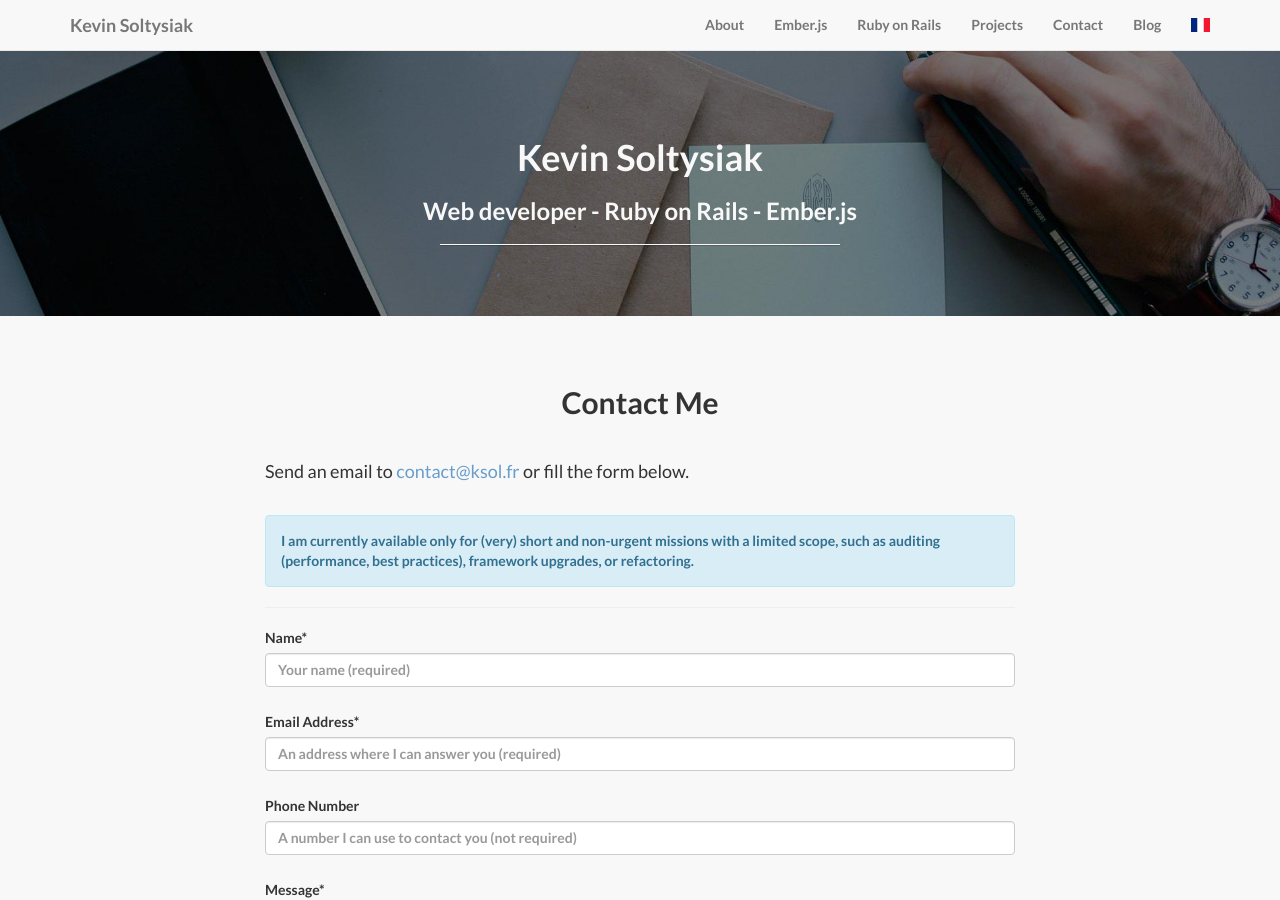
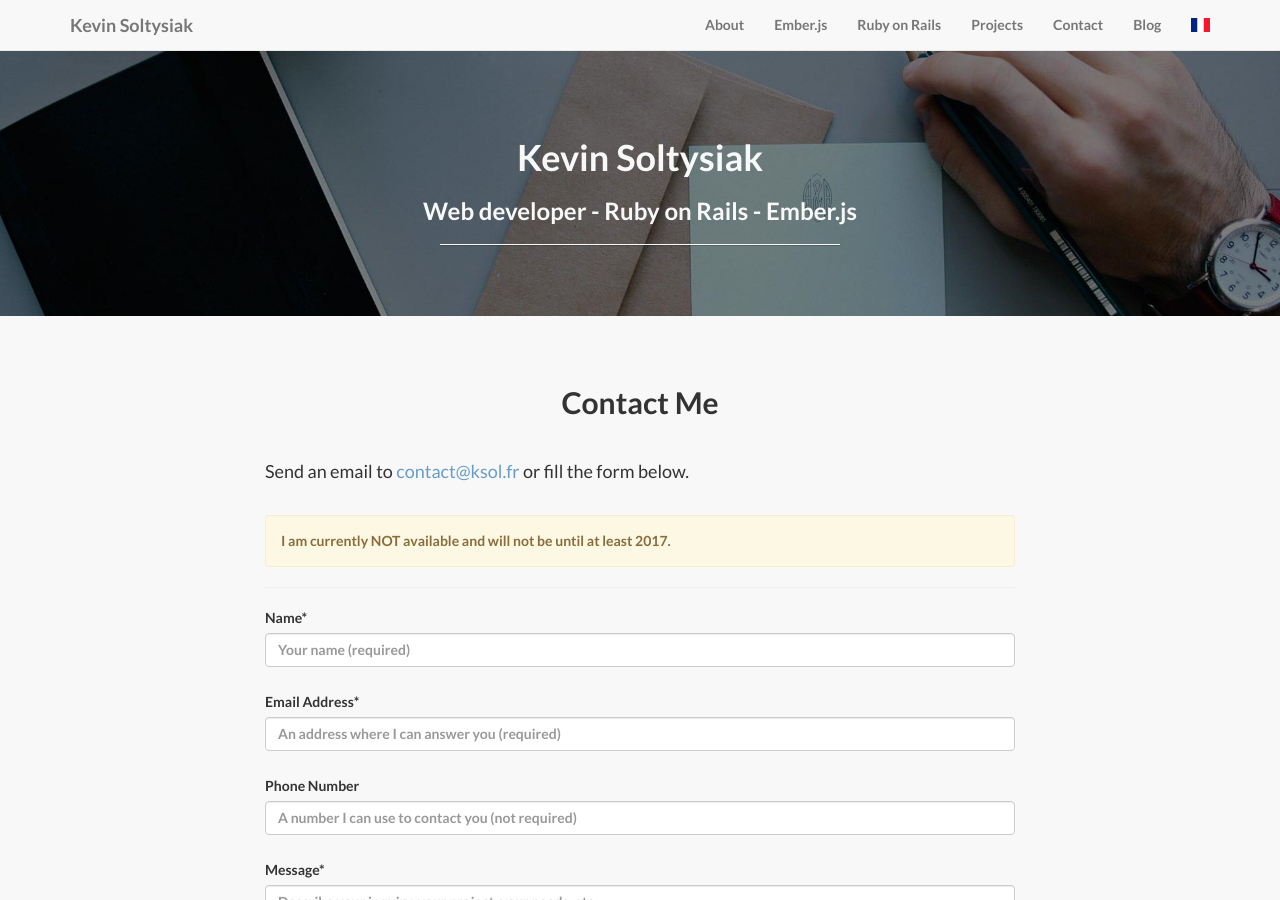
Before and after one commit to ksol/ksol.github.io, a Jekyll site: the page built from contact/index.html, in a window 1280 px wide and 900 px high. Built offline with Jekyll 4.4.1, drawn with Linux system fonts in a browser that asks for light colours; nearby versions of some CDN libraries.

Commit message:
Availability

```diff
--- a/contact/index.html
+++ b/contact/index.html
@@ -18,8 +18,8 @@
         <p class="lead" style="margin:30px 0;">
           Send an email to <a href="mailto:contact@ksol.fr">contact@ksol.fr</a> or fill the form below.
         </p>
-        <div class="alert alert-info">
-          I am currently available only for (very) short and non-urgent missions with a limited scope, such as auditing (performance, best practices), framework upgrades, or refactoring.
+        <div class="alert alert-warning">
+          I am currently <strong>NOT</strong> available and will not be until at least 2017.
         </div>
         <hr>
         <form name="sentMessage" id="contactForm" novalidate  accept-charset="UTF-8">
--- a/fr/contact/index.html
+++ b/fr/contact/index.html
@@ -19,7 +19,7 @@
           Vous pouvez envoyer un email à <a href="mailto:contact@ksol.fr">contact@ksol.fr</a>, ou bien remplir le formulaire ci-dessous.
         </p>
         <div class="alert alert-info">
-          Je ne suis actuellement disponible que pour des missions de courte durée et non urgentes, telles qu'audits (performance, bonne pratiques), mises à jour d'un framework, ou refactoring.
+          Je ne suis actuellement <strong>PAS</strong> disponible et ne le serait pas avant 2017.
         </div>
         <hr>
         <form name="sentMessage" id="contactForm" novalidate  accept-charset="UTF-8">
```
